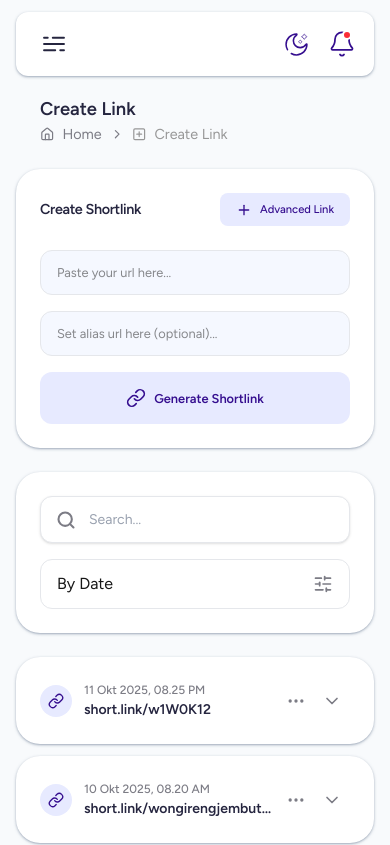
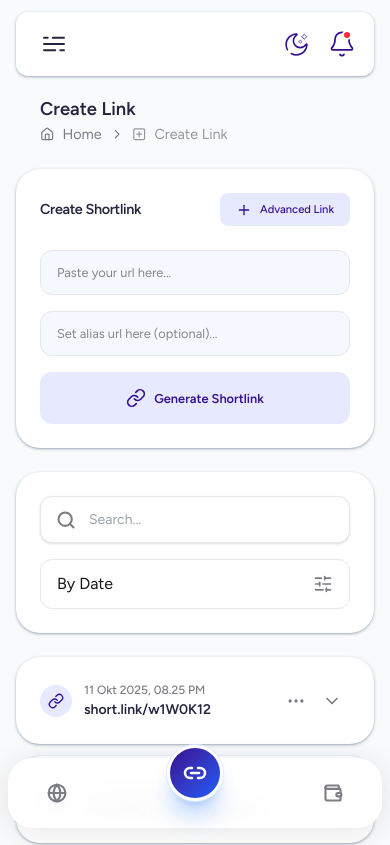
Before and after one commit to GioGiorno768/fe-shortlinkmu, a Next.js app: page /en/new-link in a window 390 px wide. Shown: the top 845 px of the page. Built offline with nearby package versions, Linux system fonts and the light colour scheme.

Commit message:
add bottom bar

```diff
--- a/src/components/dashboard/DashboardLayout.tsx
+++ b/src/components/dashboard/DashboardLayout.tsx
@@ -11,6 +11,7 @@ import { usePathname } from "@/i18n/routing";
 // --- TAMBAHKAN IMPORT INI ---
 import { useTranslations } from "next-intl";
 import { getMemberMenu, getAdminMenu } from "@/lib/menus";
+import MobileBottomBar from "./MobileBottomBar";
 
 export default function DashboardLayout({
   children,
@@ -60,7 +61,7 @@ export default function DashboardLayout({
           ${isCollapsed ? "custom:ml-20" : "custom:ml-64"}
           sm:pt-[9.2em] pt-[5em] px-4 custom:px-8 py-2
           transition-all duration-300 ease-in-out
-          min-h-screen
+          min-h-screen sm:mb-0 mb-20
         `}
       >
         <div className="w-full py-[1em] lg:px-[1.5em] px-[1.5em] mb-[.5em] rounded-xl">
@@ -71,6 +72,7 @@ export default function DashboardLayout({
 
         <DashboardFooter />
       </main>
+      <MobileBottomBar isSidebarOpen={isMobileOpen} />
     </div>
   );
 }
--- a/src/components/dashboard/Header.tsx
+++ b/src/components/dashboard/Header.tsx
@@ -90,7 +90,7 @@ export default function Header({
             <span className="solar--hamburger-menu-broken w-[3em] h-[3em] bg-shortblack " />
           </button>
 
-          <div className="sm:flex hidden cursor-default ">
+          <div className="md:flex hidden cursor-default ">
             {head.map((item, index) => (
               <div
                 key={index}
--- a/src/components/dashboard/LinkList.tsx
+++ b/src/components/dashboard/LinkList.tsx
@@ -489,17 +489,23 @@ export default function LinkList() {
                       initial={{ opacity: 0, y: -5 }}
                       animate={{ opacity: 1, y: 0 }}
                       exit={{ opacity: 0, y: -5 }}
-                      className="absolute top-full right-0 mt-2 p-2 w-40 bg-white rounded-lg shadow-lg z-20 border border-gray-100"
+                      className="absolute top-full sm:right-0 left-0 mt-2 p-2 w-40 bg-white rounded-lg shadow-lg z-20 border border-gray-100"
                     >
                       <button
                         onClick={() => handleSortChange("highest")}
-                        className="block w-full text-left text-[1.5em] px-3 py-2 rounded-md text-shortblack hover:bg-blues"
+                        className={`block w-full text-left text-[1.5em] px-3 py-2 rounded-md text-shortblack hover:bg-blues ${
+                          sortBy === "highest" &&
+                          "font-semibold bg-blue-dashboard text-bluelight"
+                        }`}
                       >
                         Highest
                       </button>
                       <button
                         onClick={() => handleSortChange("lowest")}
-                        className="block w-full text-left text-[1.5em] px-3 py-2 rounded-md text-shortblack hover:bg-blues"
+                        className={`block w-full text-left text-[1.5em] px-3 py-2 rounded-md text-shortblack hover:bg-blues ${
+                          sortBy === "lowest" &&
+                          "font-semibold bg-blue-dashboard text-bluelight"
+                        }`}
                       >
                         Lowest
                       </button>
--- /dev/null
+++ b/src/components/dashboard/MobileBottomBar.tsx
@@ -0,0 +1,224 @@
+// src/components/dashboard/MobileBottomBar.tsx
+"use client";
+
+import { useState, useRef, useEffect, useTransition } from "react";
+import { motion, AnimatePresence } from "framer-motion";
+import {
+  Globe,
+  Link2,
+  Wallet,
+  Check,
+  TrendingUp,
+  CreditCard,
+} from "lucide-react";
+import { Link, usePathname, useRouter } from "@/i18n/routing";
+import { useLocale } from "next-intl";
+import clsx from "clsx";
+
+// 1. Tambah Interface Props
+interface MobileBottomBarProps {
+  isSidebarOpen: boolean;
+}
+
+// 2. Terima Props di Component
+export default function MobileBottomBar({ isSidebarOpen }: MobileBottomBarProps) {
+  const [activePopup, setActivePopup] = useState<"lang" | "wallet" | null>(null);
+  const locale = useLocale();
+  const router = useRouter();
+  const pathname = usePathname();
+  const [isPending, startTransition] = useTransition();
+  const barRef = useRef<HTMLDivElement>(null);
+
+  // Close popup kalau klik di luar
+  useEffect(() => {
+    function handleClickOutside(event: MouseEvent) {
+      if (barRef.current && !barRef.current.contains(event.target as Node)) {
+        setActivePopup(null);
+      }
+    }
+    document.addEventListener("mousedown", handleClickOutside);
+    return () => document.removeEventListener("mousedown", handleClickOutside);
+  }, []);
+
+  // Efek: Kalau Sidebar kebuka, tutup semua popup biar rapi pas muncul lagi
+  useEffect(() => {
+    if (isSidebarOpen) {
+      setActivePopup(null);
+    }
+  }, [isSidebarOpen]);
+
+  const switchLanguage = (nextLocale: "en" | "id") => {
+    startTransition(() => {
+      router.replace(pathname, { locale: nextLocale });
+      setActivePopup(null);
+    });
+  };
+
+  const togglePopup = (name: "lang" | "wallet") => {
+    setActivePopup(activePopup === name ? null : name);
+  };
+
+  const walletData = [
+    { label: "Balance", value: "$880,210", icon: Wallet, color: "text-bluelight" },
+    { label: "Payout", value: "$10,210", icon: CreditCard, color: "text-green-600" },
+    { label: "CPM", value: "$5,000", icon: TrendingUp, color: "text-orange-500" },
+  ];
+
+  return (
+    // 3. Bungkus Utama dengan AnimatePresence buat animasi Mount/Unmount
+    <AnimatePresence>
+      {!isSidebarOpen && ( // Cuma render kalau sidebar TERTUTUP
+        <motion.div
+          ref={barRef}
+          // Animasi Slide Up/Down
+          initial={{ y: 150, opacity: 0 }}
+          animate={{ y: 0, opacity: 1 }}
+          exit={{ y: 150, opacity: 0 }}
+          transition={{ type: "spring", stiffness: 300, damping: 30 }}
+          className="fixed bottom-4 left-2 right-2 z-40 md:hidden flex justify-center pointer-events-none text-[10px]"
+        >
+          {/* === INTERNAL POPUPS (Drop-up) === */}
+          <AnimatePresence>
+            {/* 1. Language Popup */}
+            {activePopup === "lang" && (
+              <motion.div
+                initial={{ opacity: 0, y: 20, scale: 0.95 }}
+                animate={{ opacity: 1, y: 0, scale: 1 }}
+                exit={{ opacity: 0, y: 20, scale: 0.95 }}
+                transition={{ type: "spring", stiffness: 300, damping: 25 }}
+                className="absolute bottom-[75px] left-0 w-[180px] bg-white rounded-2xl shadow-2xl border border-gray-100 overflow-hidden pointer-events-auto"
+              >
+                <div className="p-3 bg-gray-50 border-b border-gray-100">
+                  <span className="text-[1.1em] font-bold text-grays uppercase tracking-wider">
+                    Language
+                  </span>
+                </div>
+                <div className="p-1.5">
+                  {["en", "id"].map((l) => (
+                    <button
+                      key={l}
+                      onClick={() => switchLanguage(l as "en" | "id")}
+                      className={clsx(
+                        "w-full flex items-center justify-between px-3 py-2.5 rounded-xl transition-all text-[1.3em] font-medium mb-1",
+                        locale === l
+                          ? "bg-blue-50 text-bluelight"
+                          : "text-shortblack hover:bg-gray-50"
+                      )}
+                    >
+                      <span className="flex items-center gap-2">
+                        {l === "en" ? "🇺🇸 English" : "🇮🇩 Indonesia"}
+                      </span>
+                      {locale === l && <Check className="w-3.5 h-3.5" />}
+                    </button>
+                  ))}
+                </div>
+              </motion.div>
+            )}
+
+            {/* 2. Wallet Popup */}
+            {activePopup === "wallet" && (
+              <motion.div
+                initial={{ opacity: 0, y: 20, scale: 0.95 }}
+                animate={{ opacity: 1, y: 0, scale: 1 }}
+                exit={{ opacity: 0, y: 20, scale: 0.95 }}
+                transition={{ type: "spring", stiffness: 300, damping: 25 }}
+                className="absolute bottom-[75px] right-0 w-[220px] bg-white rounded-2xl shadow-2xl border border-gray-100 overflow-hidden pointer-events-auto"
+              >
+                <div className="p-3 bg-gray-50 border-b border-gray-100 flex justify-between items-center">
+                  <span className="text-[1.1em] font-bold text-grays uppercase tracking-wider">
+                    Quick Stats
+                  </span>
+                  <Link
+                    href="/withdrawal"
+                    className="text-[1.1em] text-bluelight font-semibold hover:underline"
+                  >
+                    Withdraw
+                  </Link>
+                </div>
+                <div className="p-1.5 divide-y divide-gray-50">
+                  {walletData.map((item, idx) => (
+                    <div
+                      key={idx}
+                      className="flex items-center justify-between p-2.5"
+                    >
+                      <div className="flex items-center gap-2.5">
+                        <div
+                          className={clsx(
+                            "p-1.5 rounded-full bg-slate-50",
+                            item.color
+                          )}
+                        >
+                          <item.icon className="w-3.5 h-3.5" />
+                        </div>
+                        <span className="text-[1.2em] font-medium text-grays">
+                          {item.label}
+                        </span>
+                      </div>
+                      <span className="text-[1.3em] font-bold text-shortblack">
+                        {item.value}
+                      </span>
+                    </div>
+                  ))}
+                </div>
+              </motion.div>
+            )}
+          </AnimatePresence>
+
+          {/* === THE BAR ITSELF === */}
+          <div className="w-full max-w-lg bg-white/90 backdrop-blur-md border border-white/40 shadow-[0_4px_30px_rgba(0,0,0,0.1)] rounded-[2.5em] p-1.5 px-6 flex items-center justify-between gap-4 pointer-events-auto relative">
+            {/* Left Button: Language */}
+            <button
+              onClick={() => togglePopup("lang")}
+              className={clsx(
+                "flex flex-col items-center justify-center w-12 h-12 transition-all duration-300",
+                activePopup === "lang"
+                  ? "text-bluelight scale-105"
+                  : "text-grays hover:text-shortblack"
+              )}
+            >
+              <div
+                className={clsx(
+                  "p-2.5 rounded-full transition-colors",
+                  activePopup === "lang" ? "bg-blue-50" : "bg-transparent"
+                )}
+              >
+                <Globe className="w-5 h-5" strokeWidth={2.5} />
+              </div>
+            </button>
+
+            {/* Center Button: New Link */}
+            <Link href="/new-link" className="relative -top-5">
+              <motion.div
+                whileTap={{ scale: 0.9 }}
+                whileHover={{ scale: 1.05, y: -2 }}
+                className="w-14 h-14 rounded-full bg-gradient-to-br from-bluelight to-blue-600 shadow-xl shadow-blue-500/30 flex items-center justify-center text-white border-[3px] border-white ring-1 ring-blue-100"
+              >
+                <Link2 className="w-6 h-6" strokeWidth={2.5} />
+              </motion.div>
+            </Link>
+
+            {/* Right Button: Wallet */}
+            <button
+              onClick={() => togglePopup("wallet")}
+              className={clsx(
+                "flex flex-col items-center justify-center w-12 h-12 transition-all duration-300",
+                activePopup === "wallet"
+                  ? "text-bluelight scale-105"
+                  : "text-grays hover:text-shortblack"
+              )}
+            >
+              <div
+                className={clsx(
+                  "p-2.5 rounded-full transition-colors",
+                  activePopup === "wallet" ? "bg-blue-50" : "bg-transparent"
+                )}
+              >
+                <Wallet className="w-5 h-5" strokeWidth={2.5} />
+              </div>
+            </button>
+          </div>
+        </motion.div>
+      )}
+    </AnimatePresence>
+  );
+}
```
